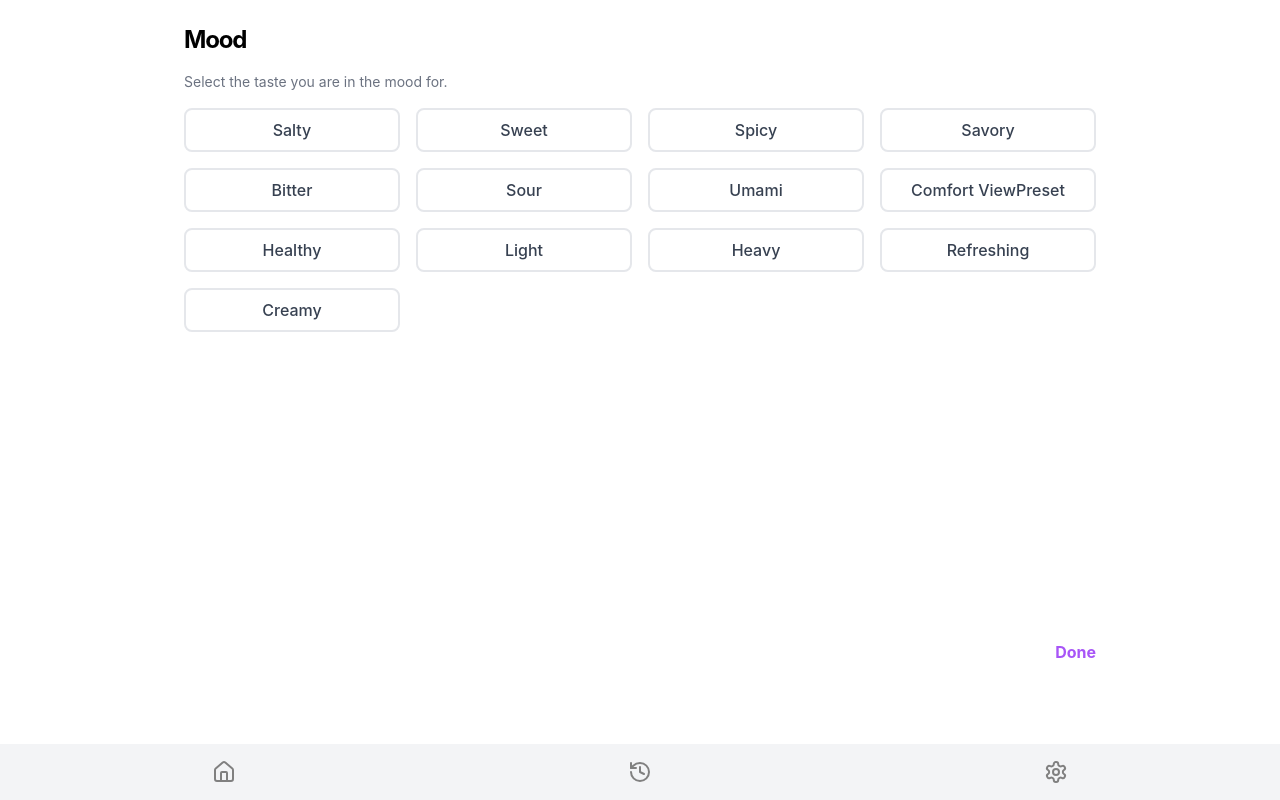
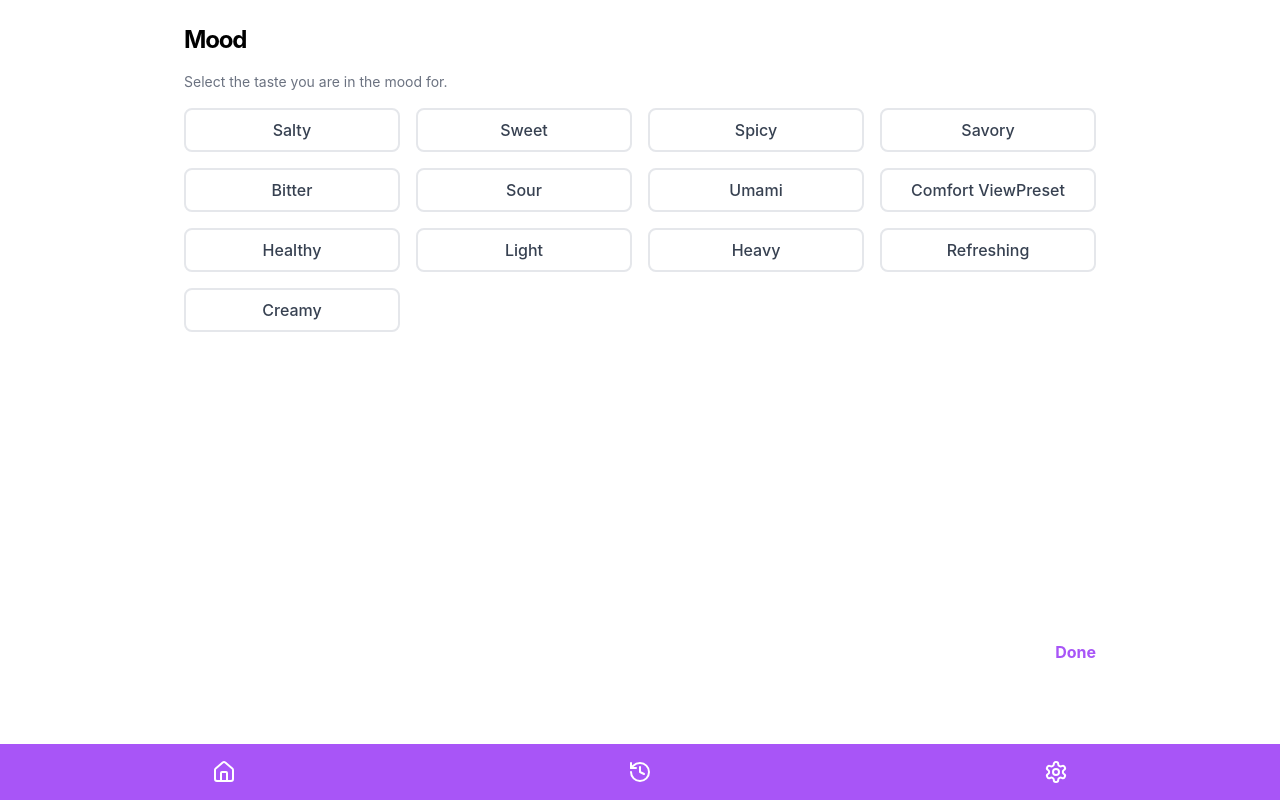
Before and after one commit to ashwin-uni-dev/grubguru, a React (Create React App) app in the folder frontend/: page /preset/mood in a window 1280 px wide. Built offline with nearby package versions, Linux system fonts and the light colour scheme; no server answers.

Commit message:
feat: restyled menu bar

```diff
--- a/frontend/src/components/Menu.tsx
+++ b/frontend/src/components/Menu.tsx
@@ -6,18 +6,18 @@ const Menu = () => {
     const navigate = useNavigate();
 
     return (
-        <div className="w-full bg-gray-100 p-4 z-50">
-            <nav className="flex justify-around items-cente">
+        <div className="fixed bottom-0 w-full bg-purple-500 p-4 z-50">
+            <nav className="flex justify-around items-center">
                 <button className="flex flex-col items-center text-sm" onClick={() => navigate('/')}>
-                    <Home strokeWidth={2} color='gray'/>
+                    <Home strokeWidth={2} color='white'/>
                 </button>
 
                 <button className="flex flex-col items-center text-sm">
-                    <History strokeWidth={2} color='gray' />
+                    <History strokeWidth={2} color='white' />
                 </button>
 
                 <button className="flex flex-col items-center text-sm">
-                    <Settings strokeWidth={2} color='gray' />
+                    <Settings strokeWidth={2} color='white' />
                 </button>
             </nav>
         </div>
```
